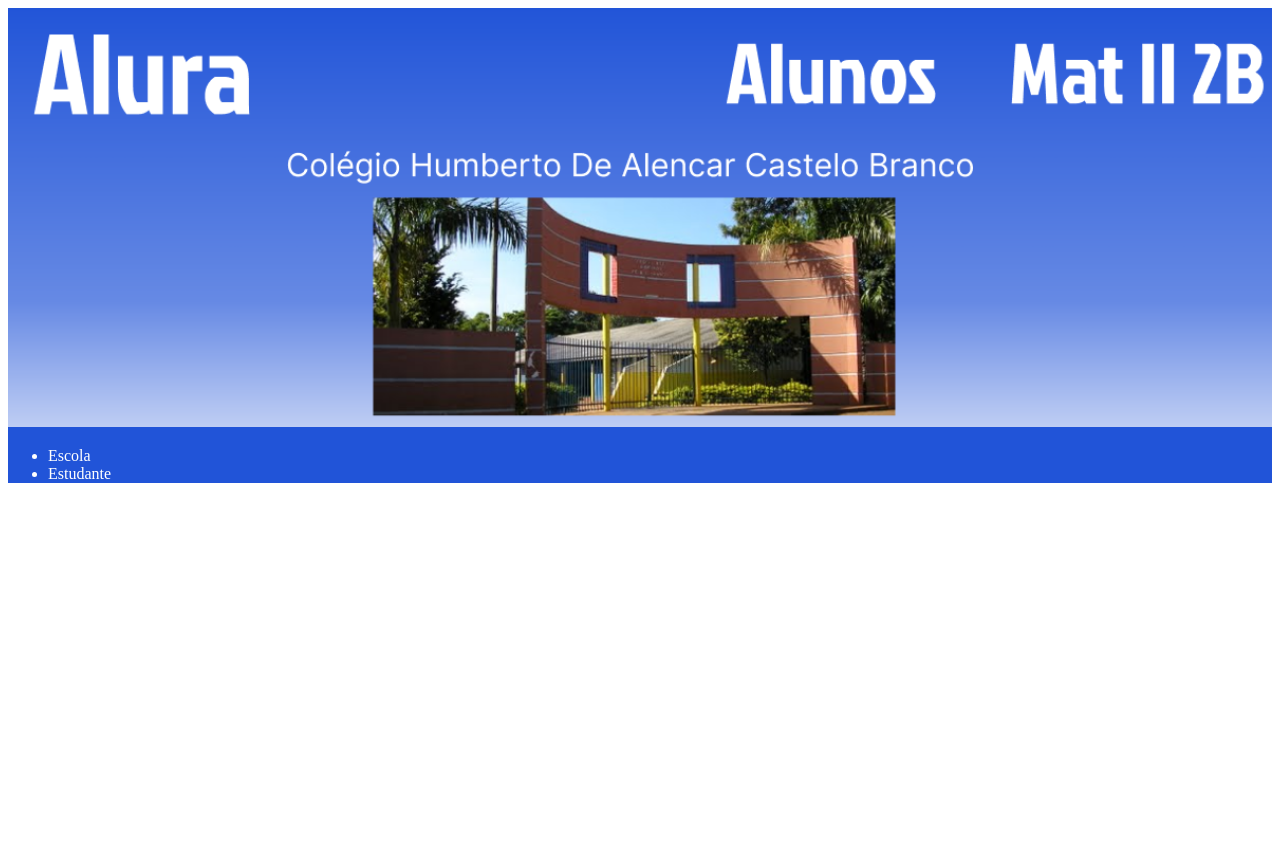
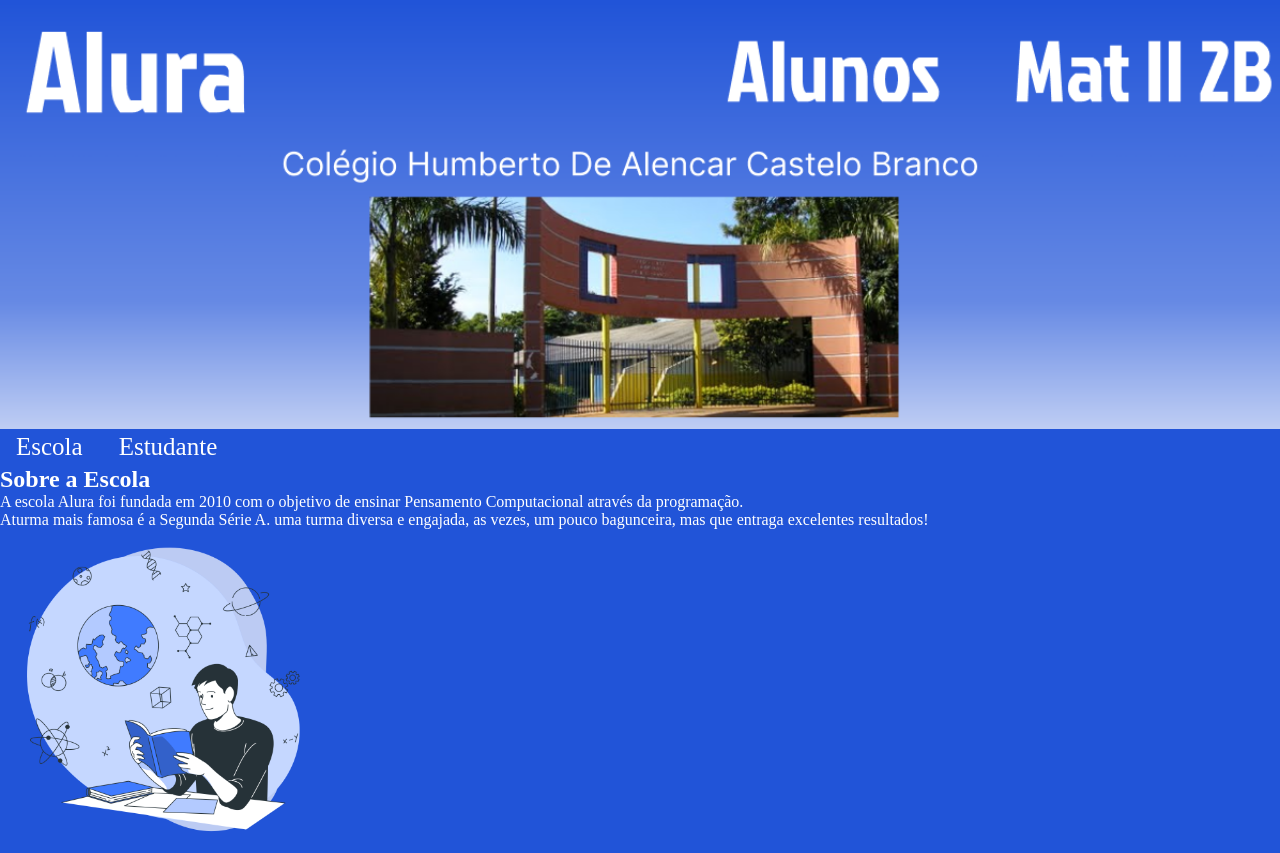
Before and after one commit to SamuelBernabe/projeto-1-mat-II-2B, a plain HTML site: page index.html in a window 1280 px wide. Before the commit the page ends 800 px from the top, so only its background shows below. Drawn offline with Linux system fonts and the light colour scheme.

Commit message:
Add files via upload

```diff
--- a/index.html
+++ b/index.html
@@ -8,15 +8,20 @@
     <link rel="stylesheet" href="style.css">
 </head>
 <body>
-    <header>
-
+    <header class="cabecalho">
         <img class="cabecalho-imagem" src="escola.png" alt="Escola">
-        <ul>
-           <li>Escola</li>
-           <li>Estudante</li>
+        <ul class="cabecalho-lista">
+           <li class="cabecalho-lista-item">Escola</li>
+           <li class="cabecalho-lista-item">Estudante</li>
         </ul>
 
     </header>
+    <section class="escola">
+        <h2 class="escola-titulo">Sobre a Escola</h2>
+        <p class="escola-texto-um">A escola Alura foi fundada em 2010 com o objetivo de ensinar Pensamento Computacional através da programação.</p>
+        <p class="escola-texto-dois">Aturma mais famosa é a Segunda Série A. uma turma diversa e engajada, as vezes, um pouco bagunceira, mas que entraga excelentes resultados!</p>
+        <img class="escola-imagem" src="Learning-bro.png" alt="Estudante.">
+    </section>
+</body>
 
-</body>
 </html>
--- a/style.css
+++ b/style.css
@@ -1,8 +1,32 @@
-header{
+*{
+  margin: 0;
+  padding: 0;
+}
+
+.cabecalho {
     background-color: #2154D8;
     color: #ffffff;
+    display: ;
+    justify-content: space-around;
+    align-items: center;
+    padding: 5px 0;
 }
 
 .cabecalho-imagem{
   width: 100%;
 }
+
+.cabecalho-lista-item{
+  display: inline-block;
+  margin: 0 16px;
+  font-size: 25px;
+}
+
+.escola-imagem{
+  width: 25%;
+}
+
+.escola{
+  background-image: linear-gradient(#2154D8, #2154D8);
+  color: white;
+}
```
Also changed, not shown: Learning-bro.png (added).
